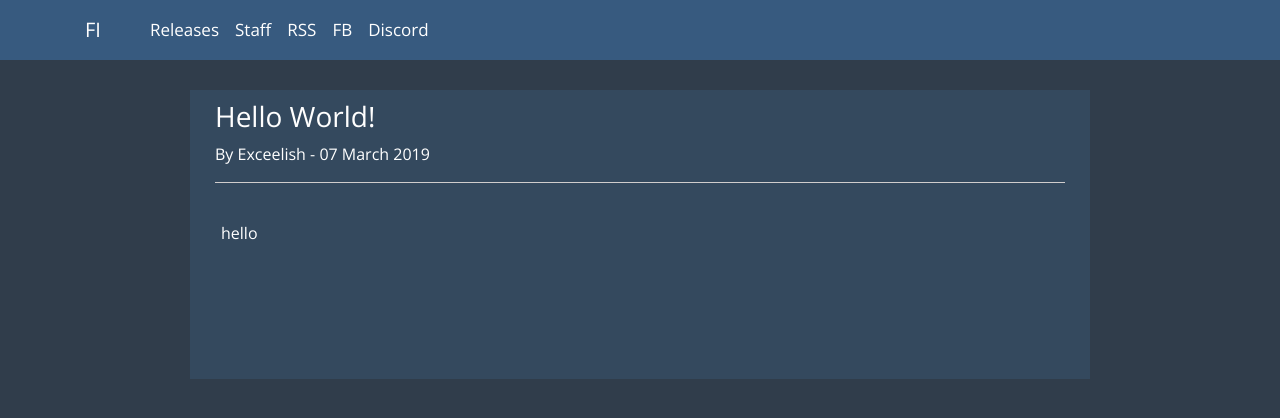
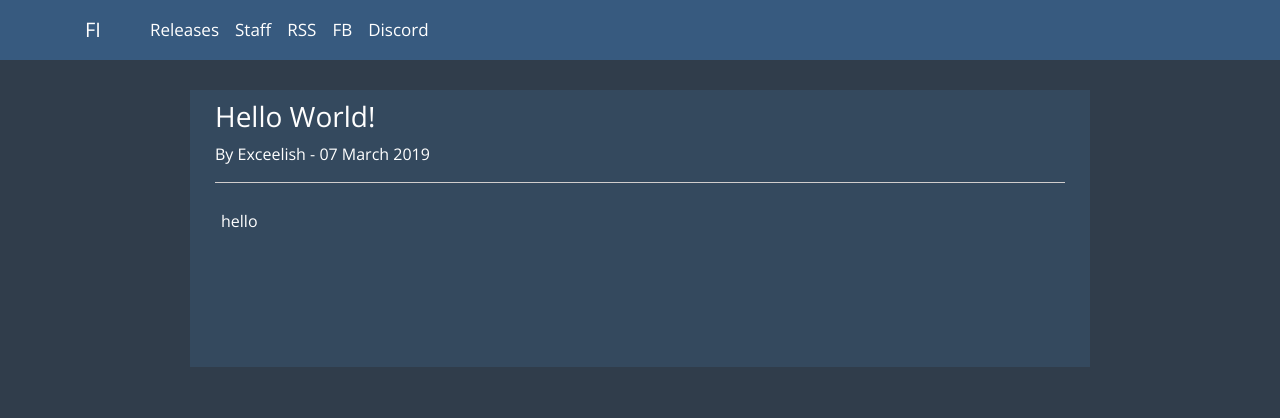
Before and after one commit to py7hon/fansubimaji.github.io, a Jekyll site: the page built from _posts/2019-03-07-hello-word.html, in a window 1280 px wide. Shown: the top 418 px of the page. Built offline with Jekyll 4.4.1, drawn with Linux system fonts in a browser that asks for light colours; nearby versions of some CDN libraries; comment, search, counter and statistics services are not loaded.

Commit message:
Update posts.html

```diff
--- a/_layouts/posts.html
+++ b/_layouts/posts.html
@@ -17,7 +17,7 @@
         </nav>
 
         <div class="container" style="max-width:900px;margin:auto;background-color:#34495e;color:#ffffff;font-family:'Open Sans', sans-serif;">
-            <div class="jumbotron" style="background-color:transparent;padding:10px;margin-bottom:8px;padding-bottom:13px;">
+            <div class="jumbotron" style="background-color:transparent;padding:10px;margin-bottom:8px;padding-bottom:1px;">
                 <h3>{{ page.title }}</h3>
                 <p>By {{ page.author }} - {{ page.date | date_to_long_string }}<br></p>
                 <hr style="background-color:#e8e4e4;">
```
